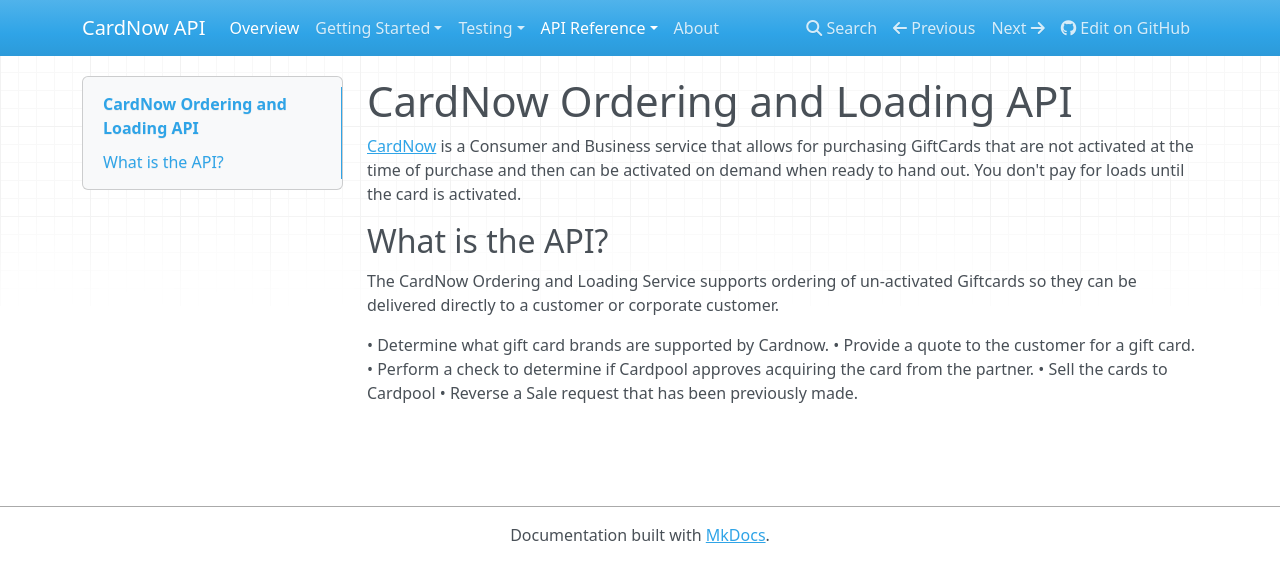
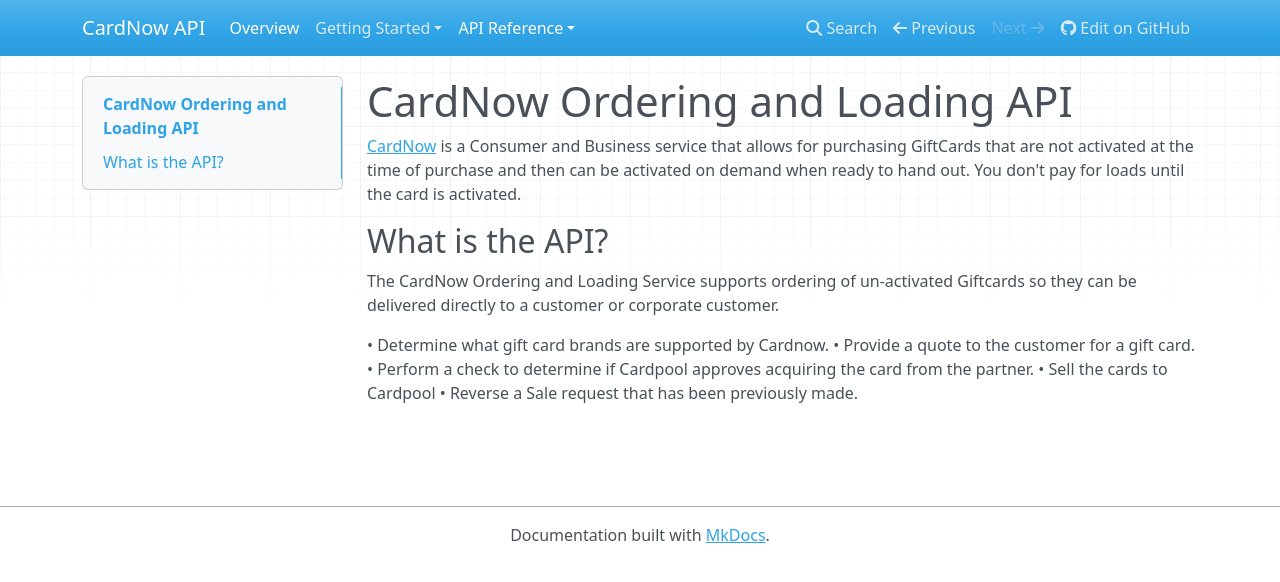
Before and after one commit to RewardLayer/CardNow-docs, an MkDocs documentation site: the page built from docs/index.md, in a window 1280 px wide. Shown: the top 582 px of the page. Built offline with MkDocs 1.6.1, drawn with Linux system fonts in a browser that asks for light colours; nearby versions of some CDN libraries.

Commit message:
changed menu

```diff
--- a/mkdocs.yml
+++ b/mkdocs.yml
@@ -5,11 +5,9 @@
         - 'How it works': 'index.md'
         - 'Accessing the API': 'index.md'
         - 'Authentication': 'index.md'
-    - 'Testing':
-          - 'How to Test': 'index.md'
+        - 'How to Test': 'index.md'
     - 'API Reference':
         - 'Overview' : 'index.md'
         - 'Catalog' : 'index.md'
         - 'Ordering' : 'index.md'
-    - About: about.md
 repo_url: https://github.com/RewardLayer/docs/
```
